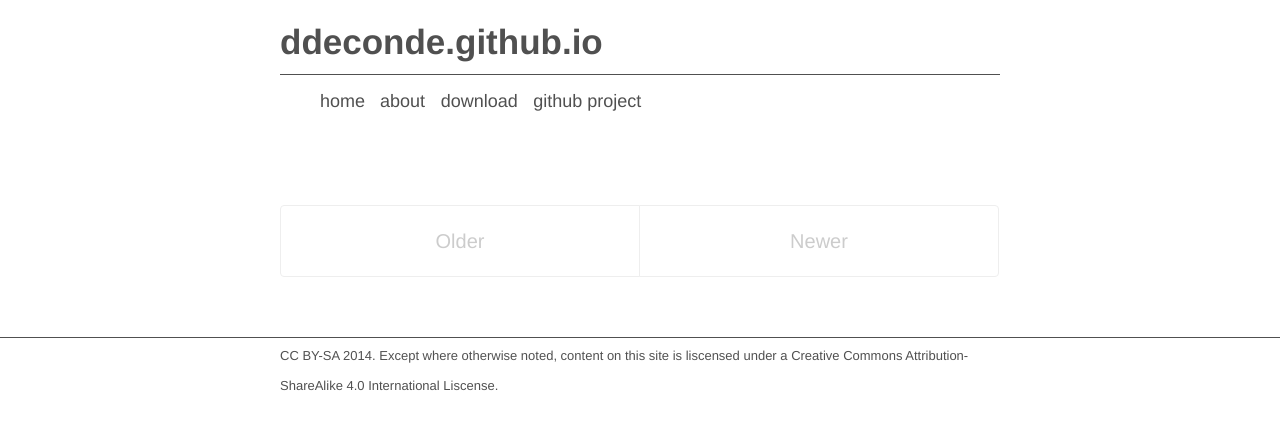
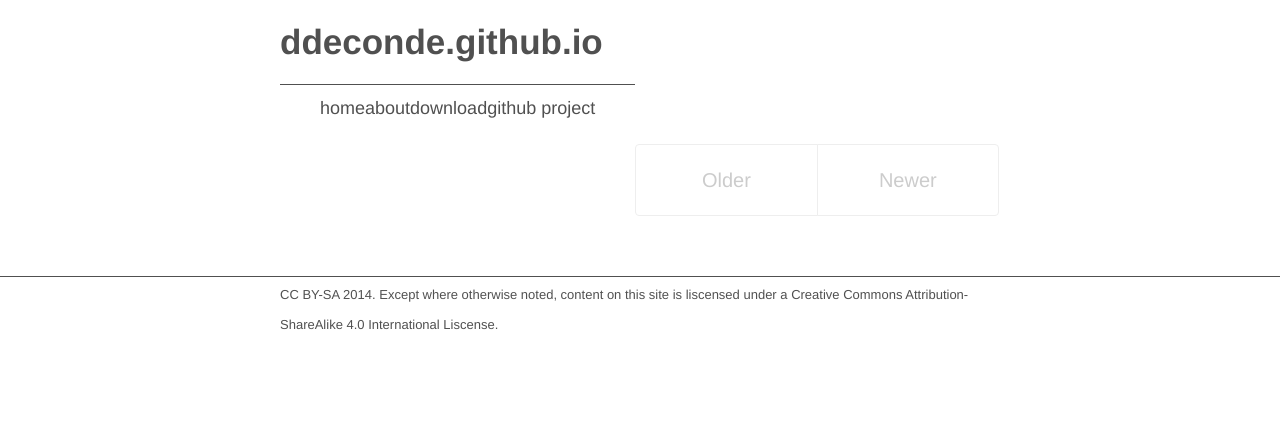
Before and after one commit to ddeconde/ddeconde.github.io, a Jekyll site: the page built from index.html, in a window 1280 px wide. Shown: the top 430 px of the page. Built offline with Jekyll 4.4.1, drawn with Linux system fonts in a browser that asks for light colours; Markdown is read by kramdown in place of the engine named in the settings; the list of posts is cut into pages by our own code.

Commit message:
back to poole

```diff
--- a/public/css/masthead-nav.css
+++ b/public/css/masthead-nav.css
@@ -62,7 +62,12 @@ html {
   list-style: none;
 }
 
+.masthead ul {
+  float: left;
+}
+
 .masthead-nav a {
+  float: left;
   color: #505050;
 }
 
```
